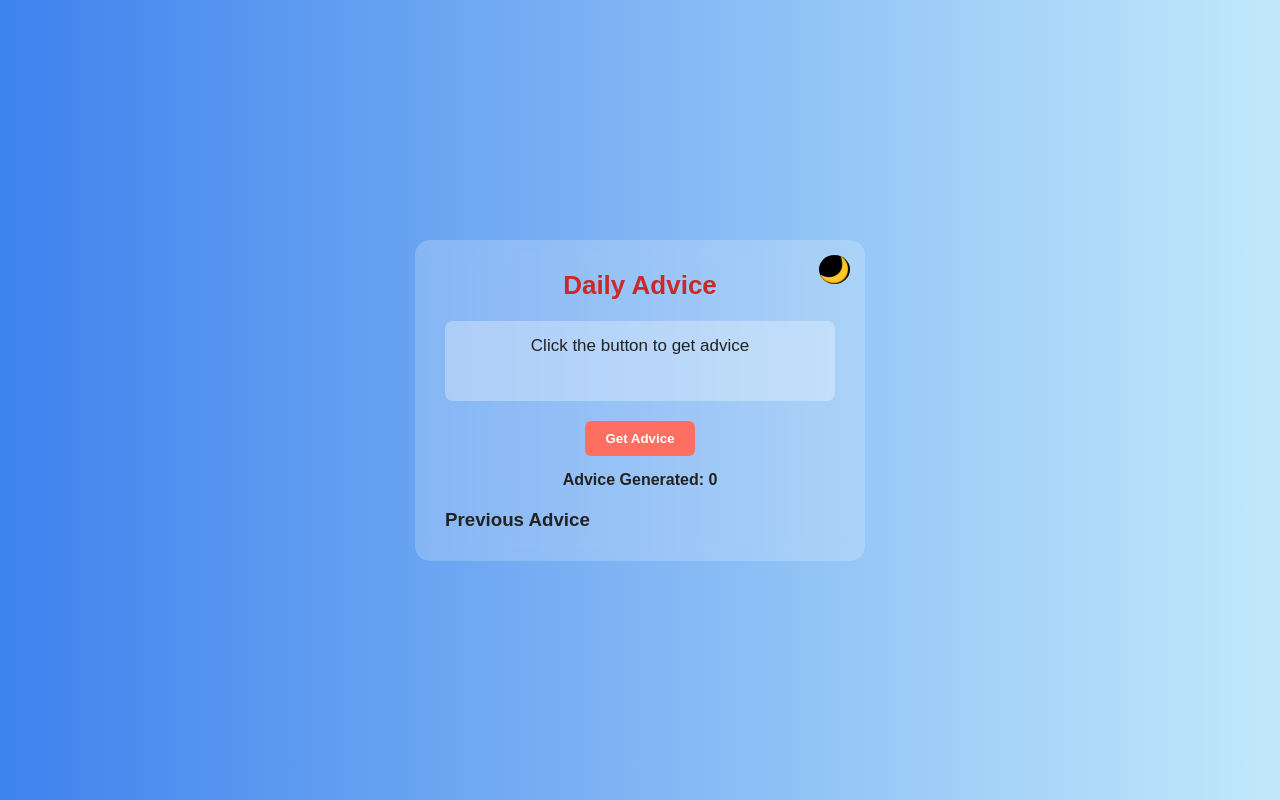
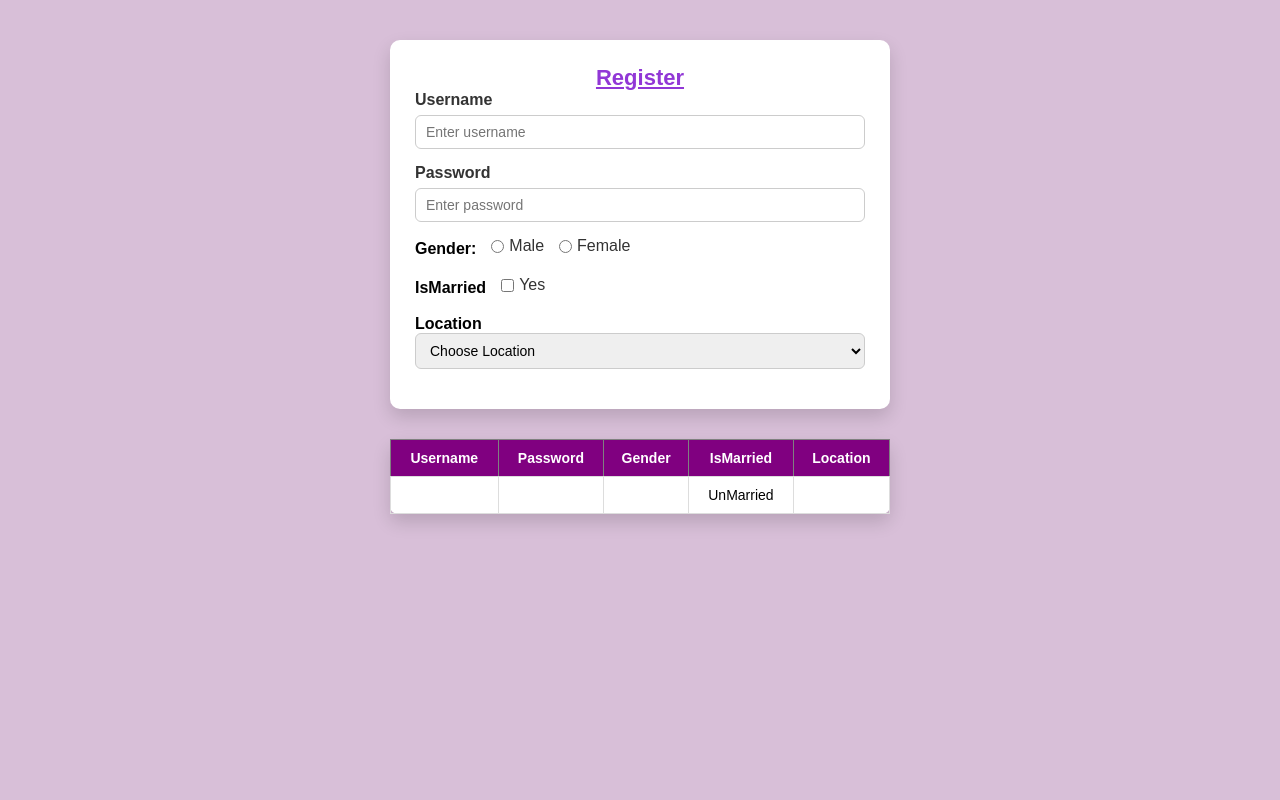
Before and after one commit to HerMadhumithav5/ReactJS-Projects, a React (Vite) app: page / in a window 1280 px wide. Built offline with nearby package versions, Linux system fonts and the light colour scheme.

Commit message:
New component added

```diff
--- a/src/AdviceApp..jsx
+++ b/src/AdviceApp..jsx
@@ -32,14 +32,11 @@ function AdviceApp() {
   return (
     <div className={`container ${mode}`}>
       <div className="box">
-
-        {/* Theme Toggle */}
         <div className="theme-btn">
           <button onClick={changeMode}>
             {mode === "light" ? "🌙" : "☀️"}
           </button>
         </div>
-
         <h1 className="heading">Daily Advice</h1>
         <div className="advice-area">
           <p>{message}</p>
--- /dev/null
+++ b/src/Register.css
@@ -0,0 +1,99 @@
+* {
+  margin: 0;
+  padding: 0;
+  box-sizing: border-box;
+  font-family: Arial, Helvetica, sans-serif;
+}
+
+body {
+  background:thistle;
+  display: flex;
+  justify-content: center;
+  align-items: flex-start;
+  padding: 40px;
+}
+
+.register {
+  width: 500px;
+  background: #ffffff;
+  padding: 25px;
+  border-radius: 10px;
+  box-shadow: 0 8px 18px rgba(0, 0, 0, 0.15);
+  margin-bottom: 30px;
+}
+
+.register > div {
+  margin-bottom: 15px;
+  display: flex;
+  flex-direction: column;
+}
+
+label {
+  margin-bottom: 6px;
+  font-weight: 600;
+  color: #333;
+}
+
+input[type="text"],
+input[type="password"],
+select {
+  padding: 8px 10px;
+  border-radius: 6px;
+  border: 1px solid #ccc;
+  font-size: 14px;
+}
+
+
+.gender , .maritalstatus{
+  display: flex !important;
+  flex-direction: row !important;
+  align-items: center;
+  gap: 15px;
+  font-weight: bold;
+}
+
+.gender label {
+  display: flex;
+  align-items: center;
+  gap: 5px;
+  font-weight: normal;
+}
+
+
+.gender label,
+.maritalstatus label {
+  display: flex;
+  align-items: center;
+  gap: 5px;
+  font-weight: normal;
+}
+
+table {
+  width: 500px;
+  border-collapse: collapse;
+  background: white;
+  border-radius: 8px;
+  box-shadow: 0 8px 18px rgba(0, 0, 0, 0.15);
+}
+
+table thead {
+  background-color: purple;
+  color: white;
+}
+
+table th {
+  padding: 10px;
+  text-align: center;
+  font-size: 14px;
+}
+
+table td {
+  padding: 10px;
+  text-align: center;
+  border: 1px solid #ddd;
+  font-size: 14px;
+}
+
+.location{
+    font-weight: bold;
+}
--- /dev/null
+++ b/src/Register.jsx
@@ -0,0 +1,125 @@
+import { useState } from "react";
+import "./Register.css";
+
+function Register() {
+  const [form, setForm] = useState({
+    username: "",
+    password: "",
+    gender: "",
+    ismarried: false,
+    location: ""
+  });
+
+  function handleChange(e) {
+    const key = e.target.name;
+    const value =
+      e.target.type === "checkbox" ? e.target.checked : e.target.value;
+
+    setForm({ ...form, [key]: value });
+  }
+
+  return (
+    <>
+      <div className="register">
+        <h2>Register</h2>
+        <div className="user">
+          <label>Username</label>
+          <input
+            type="text"
+            name="username"
+            value={form.username}
+            placeholder="Enter username"
+            onChange={handleChange}
+          />
+        </div>
+
+        <div className="password">
+          <label>Password</label>
+          <input
+            type="password"
+            name="password"
+            value={form.password}
+            placeholder="Enter password"
+            onChange={handleChange}
+          />
+        </div>
+
+        <div className="gender">
+          Gender:
+          <label>
+            <input
+              type="radio"
+              name="gender"
+              value="Male"
+              checked={form.gender === "Male"}
+              onChange={handleChange}
+            />
+            Male
+          </label>
+
+          <label>
+            <input
+              type="radio"
+              name="gender"
+              value="Female"
+              checked={form.gender === "Female"}
+              onChange={handleChange}
+            />
+            Female
+          </label>
+        </div>
+
+        <div className="maritalstatus">
+          IsMarried
+          <label>
+            <input
+              type="checkbox"
+              name="ismarried"
+              checked={form.ismarried}
+              onChange={handleChange}
+            />
+            Yes
+          </label>
+        </div>
+
+        <div className="location">
+          Location
+          <select
+            name="location"
+            value={form.location}
+            onChange={handleChange}
+          >
+            <option value="">Choose Location</option>
+            <option value="India">India</option>
+            <option value="America">America</option>
+            <option value="Africa">Africa</option>
+          </select>
+        </div>
+      </div>
+
+      <table border="1">
+        <thead>
+          <tr>
+            <th>Username</th>
+            <th>Password</th>
+            <th>Gender</th>
+            <th>IsMarried</th>
+            <th>Location</th>
+          </tr>
+        </thead>
+
+        <tbody>
+          <tr>
+            <td>{form.username}</td>
+            <td>{form.password ? "•".repeat(form.password.length) : ""}</td>
+            <td>{form.gender}</td>
+            <td>{form.ismarried ? "Married" : "UnMarried"}</td>
+            <td>{form.location}</td>
+          </tr>
+        </tbody>
+      </table>
+    </>
+  );
+}
+
+export default Register;
--- a/src/main.jsx
+++ b/src/main.jsx
@@ -4,10 +4,12 @@ import App from "./App.jsx";
 import QRCode from "./qrcode.jsx";
 import Login from "./Login.jsx";
 import AdviceApp from "./AdviceApp..jsx";
+import Register from "./Register.jsx";
 
 createRoot(document.getElementById("root")).render(
+<Register/>
   //  <App/>
   // <QRCode/>
   //  <Login/>  ,
-  <AdviceApp/>
+  // <AdviceApp/>
 );
```
